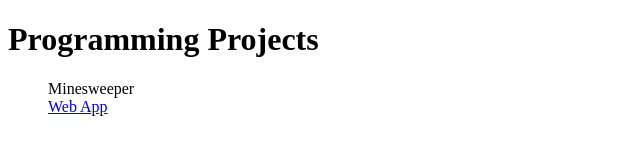
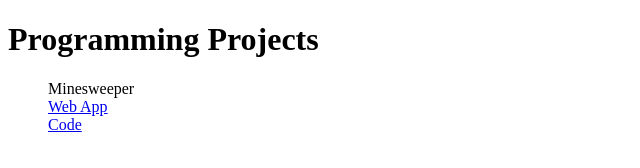
Before and after one commit to SierraDjunfan/sierradjunfan.github.io, a plain HTML site: page index.html in a window 1280 px wide. Shown: the full height of the page, 0-640 px from the left. Drawn offline with Linux system fonts and the light colour scheme.

Commit message:
Add link to minesweeper github codezzzzzzzz

```diff
--- a/index.html
+++ b/index.html
@@ -8,7 +8,8 @@
             <h1>Programming Projects</h1>
             <ul>
                 Minesweeper<br/>
-                <a href="/minesweeper" target="_blank">Web App</a>
+                <a href="/minesweeper" target="_blank">Web App</a><br/>
+                <a href="https://github.com/sierradjunfan/react-ts-minesweeper" target="_blank">Code</a>
             </ul>
         </main>
     </body>
```
